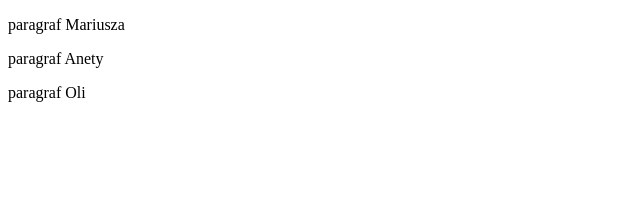
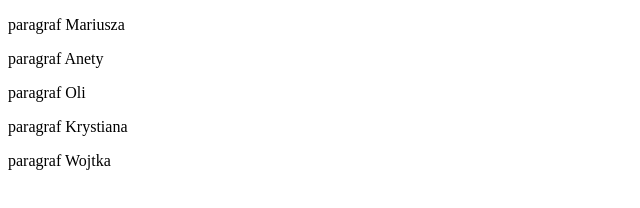
Before and after one commit to mariuszorbik/mariuszorbik.github.io, a plain HTML site: page index.html in a window 1280 px wide. Shown: the whole page, without its empty margins (0-640 px from the left). Drawn offline with Linux system fonts and the light colour scheme.

Commit message:
paragrafy Krystiana i Wojtka

```diff
--- a/index.html
+++ b/index.html
@@ -8,5 +8,7 @@
     <p>paragraf Mariusza</p>
     <p>paragraf Anety</p>
     <p>paragraf Oli</p>
+    <p>paragraf Krystiana</p>
+    <p>paragraf Wojtka</p>
 </body>
 </html>
```
